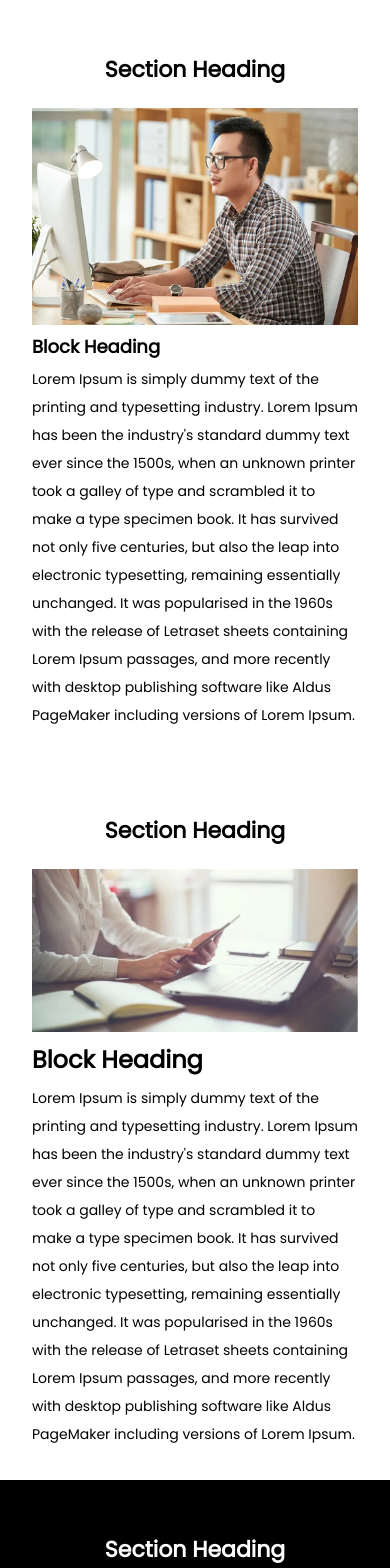
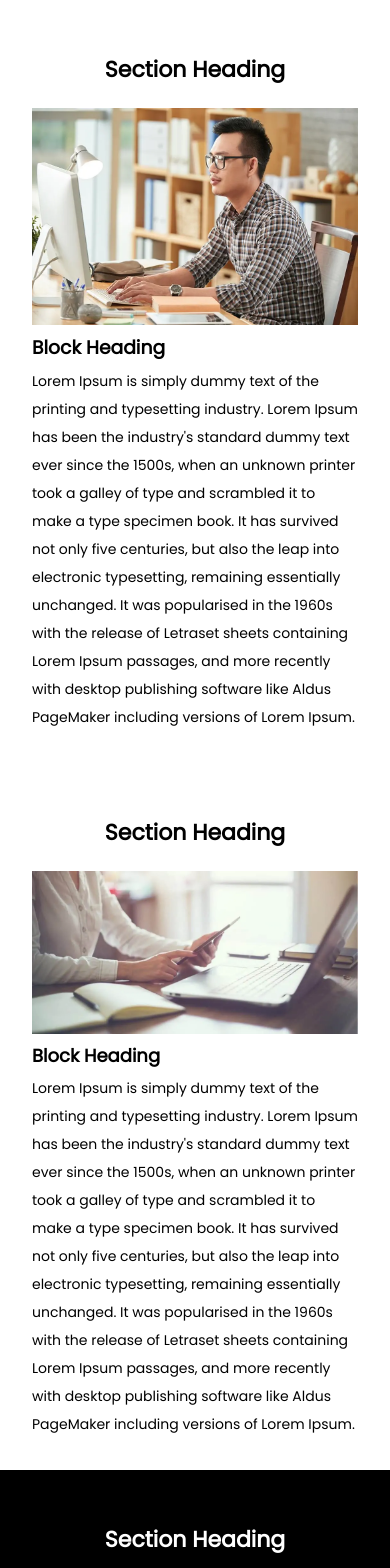
Before and after one commit to lloydbutay123/ExamManual, a React (Vite) app: page / in a window 390 px wide. Shown: the top 1568 px of the page. Built offline with nearby package versions, Linux system fonts and the light colour scheme.

Commit message:
Update index.css

```diff
--- a/src/index.css
+++ b/src/index.css
@@ -75,7 +75,7 @@ footer img {
     font-size: 22px;
   }
 
-  h3 {
+  h2 {
     font-size: 18px;
   }
 
```
